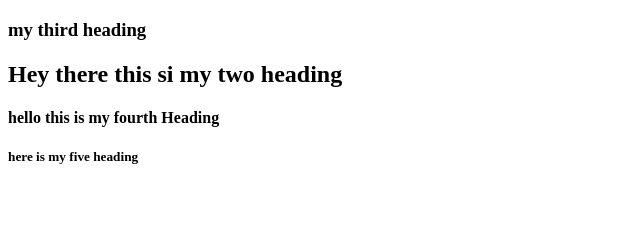
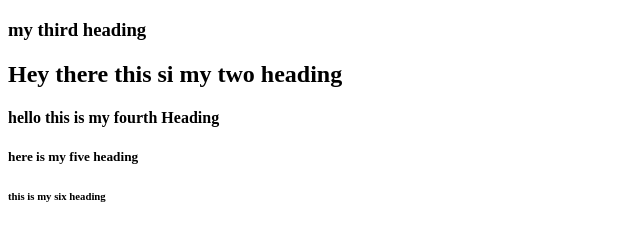
Before and after one commit to raselmahmud-coder/phero-my-course-one, a plain HTML site: page index.html in a window 1280 px wide. Shown: the part 61-302 px from the top of the page, without its empty margins (0-640 px from the left). Drawn offline with Linux system fonts and the light colour scheme.

Commit message:
my changes one

```diff
--- a/index.html
+++ b/index.html
@@ -12,5 +12,6 @@
     <h2>Hey there this si my two heading</h2>
     <h4>hello this is my fourth Heading</h4>
     <h5>here is my five heading</h5>
+    <h6>this is my six heading</h6>
   </body>
 </html>
```
